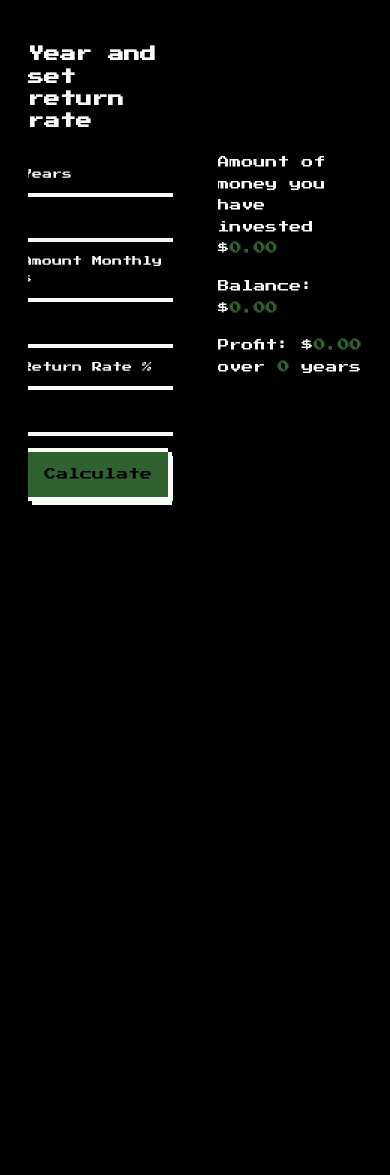
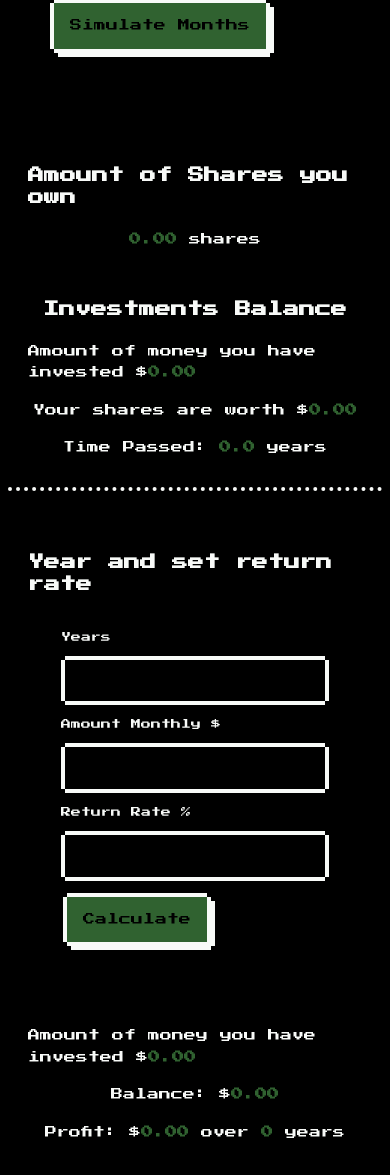
Before and after one commit to offmitch/cpoundint, a plain HTML site: page index.html in a window 390 px wide. Shown: the part 1135-2310 px from the top of the page. Before the commit the page ends 1690 px from the top, so only its background shows below. Drawn offline with Linux system fonts and the light colour scheme.

Commit message:
Fixed mobile view and added section line

```diff
--- a/index.html
+++ b/index.html
@@ -76,7 +76,9 @@
 
         <p>Time Passed: <span id="years-passed">0</span> years</p>
       </div>
-      <div>
+      </div>
+      <div class="container-2">
+        <div>
         <h1>Year and set return rate</h1>
         <form id="year-form">
           <label for="year">Years</label>
@@ -112,6 +114,5 @@
           <span id="years">0</span> years
         </p>
       </div>
-    </div>
   </body>
 </html>
--- a/styles.css
+++ b/styles.css
@@ -10,7 +10,6 @@
 * {
   box-sizing: border-box;
   image-rendering: pixelated;
-  overflow-y: hidden;
 }
 
 body {
@@ -53,6 +52,15 @@ span {
   gap: 45px;
   padding: 20px;
   align-content: center;
+}
+
+.container-2 {
+  display: grid;
+  grid-template-columns: auto auto;
+  gap: 45px;
+  padding: 20px;
+  align-content: center;
+  border-top: 4px dotted var(--ink);
 }
 
 div {
@@ -144,3 +152,13 @@ input:focus-visible {
   outline: 4px dotted var(--ink);
   outline-offset: 6px;
 }
+
+@media (max-width: 600px) {
+  .container {
+    grid-template-columns: auto;
+  }
+
+  .container-2 {
+    grid-template-columns: auto;
+  }
+}
```
